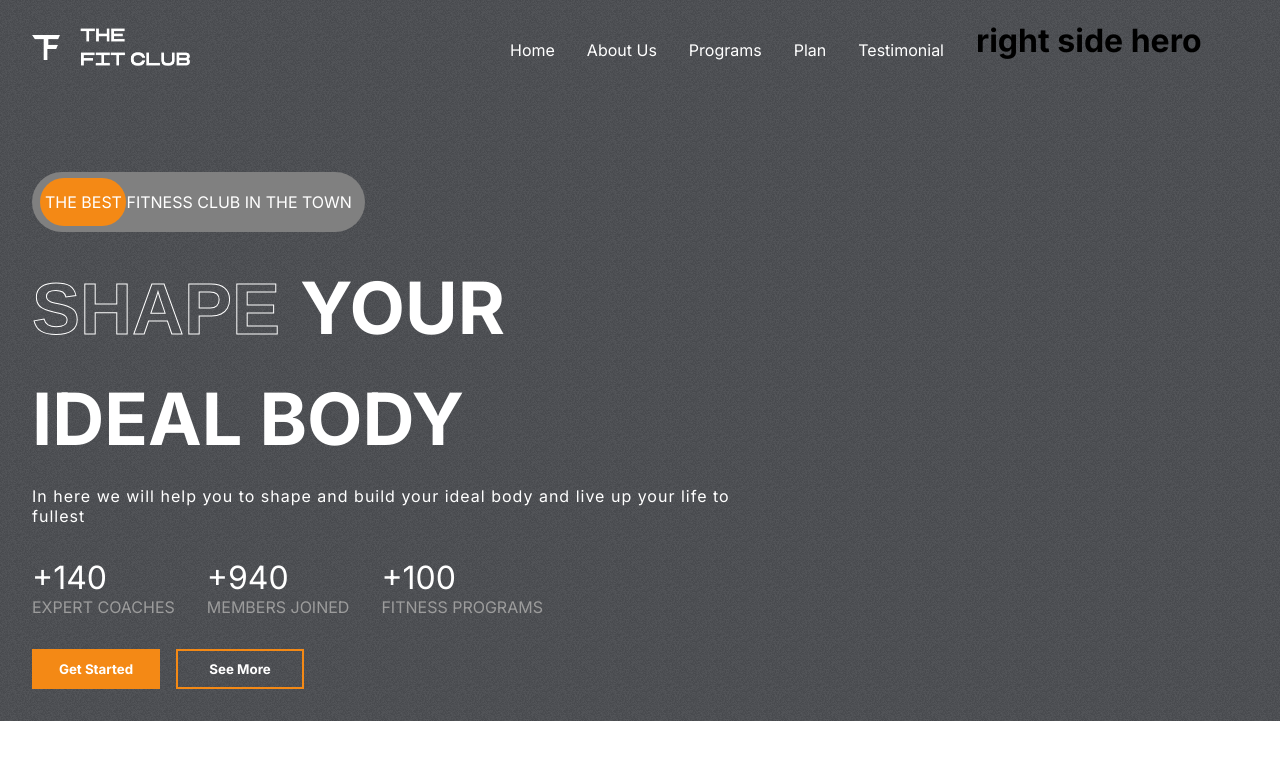
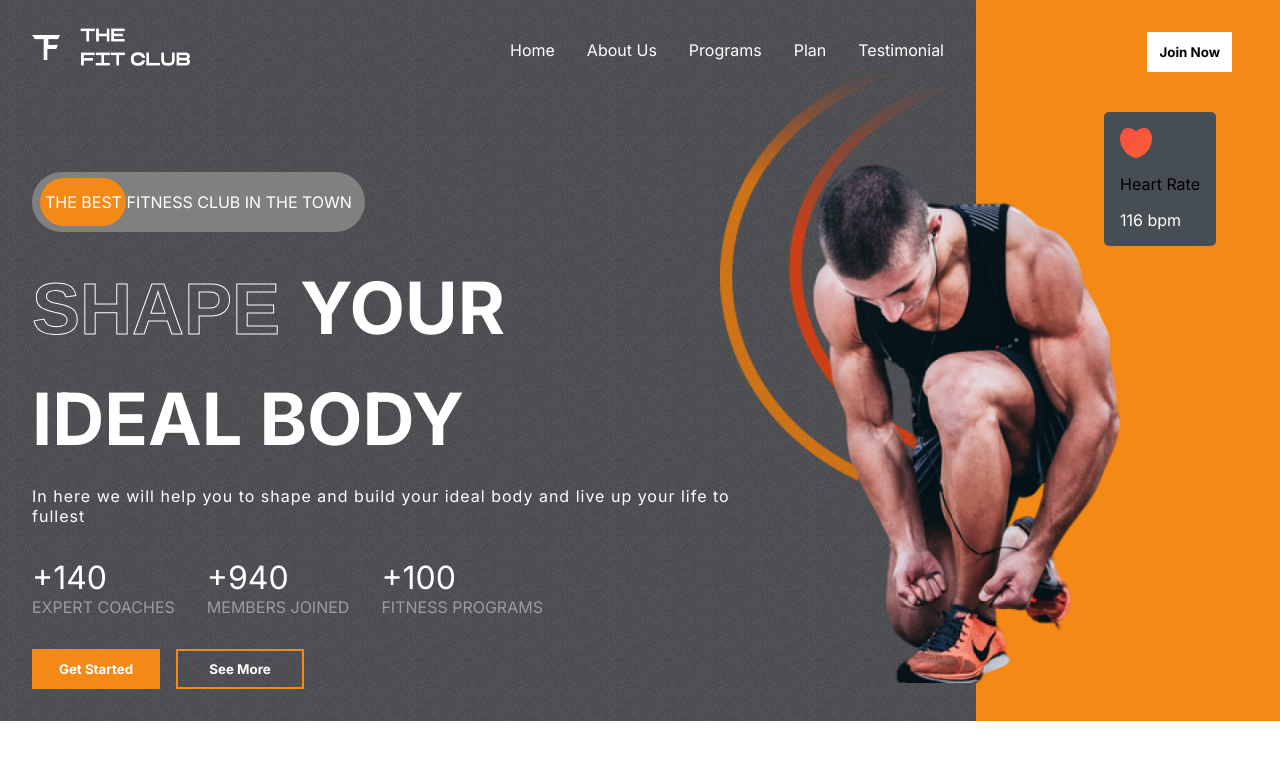
Before and after one commit to AlaminSarkerFRII/Fitness-Club, a React (Create React App) app: page / in a window 1280 px wide. Shown: the top 760 px of the page. Built offline with nearby package versions, Linux system fonts and the light colour scheme.

Commit message:
update hero images

```diff
--- a/src/components/Hero/Hero.css
+++ b/src/components/Hero/Hero.css
@@ -1,9 +1,9 @@
-.hero{
+.hero {
     display: flex;
     justify-content: space-between;
 }
 
-.left-h{
+.left-h {
     padding: 2rem;
     padding-top: 1.5rem;
     flex: 3;
@@ -11,28 +11,32 @@
     gap: 2rem;
     flex-direction: column;
 }
-.right-h{
+
+.right-h {
     flex: 1;
+    position: relative;
+    background-color: var(--orange);
 }
 
-.the-best-add{
+.the-best-add {
     margin-top: 4rem;
     background-color: grey;
     border-radius: 4rem;
-    width:fit-content;
+    width: fit-content;
     padding: 20px 13px;
     text-transform: uppercase;
     display: flex;
     align-items: center;
     justify-content: flex-start;
     position: relative;
-    color:white;
+    color: white;
 }
-.the-best-add>span{
+
+.the-best-add>span {
     z-index: 2;
 }
 
-.the-best-add>div{
+.the-best-add>div {
     position: absolute;
     background-color: var(--orange);
     width: 5.4rem;
@@ -42,7 +46,7 @@
     z-index: 1;
 }
 
-.hero-text{
+.hero-text {
     display: flex;
     flex-direction: column;
     gap: 1.5rem;
@@ -53,46 +57,92 @@
     text-overflow: inherit;
 }
 
-.hero-text>div:nth-of-type(3){
+.hero-text>div:nth-of-type(3) {
     font-size: 1rem;
     font-weight: 200;
     width: 80%;
     letter-spacing: 1px;
     text-transform: none;
 }
-.figures{
+
+.figures {
     display: flex;
     gap: 2rem;
 }
 
-.figures>div{
+.figures>div {
     display: flex;
     flex-direction: column;
 }
-.figures>div>span:nth-of-type(1){
+
+.figures>div>span:nth-of-type(1) {
     font-size: 2rem;
     color: white;
 }
-.figures>div>span:nth-of-type(2){
+
+.figures>div>span:nth-of-type(2) {
     color: var(--gray);
     text-transform: uppercase;
 }
 
-.hero-buttons{
+.hero-buttons {
     display: flex;
-    gap:1rem;
+    gap: 1rem;
     font-weight: normal;
 }
 
-.hero-buttons>:nth-of-type(1){
+.hero-buttons>:nth-of-type(1) {
     color: white;
-    width:8rem;
+    width: 8rem;
     background-color: var(--orange);
 }
-.hero-buttons>:nth-of-type(2){
+
+.hero-buttons>:nth-of-type(2) {
     color: white;
     width: 8rem;
     background-color: transparent;
     border: 2px solid var(--orange);
+}
 
+.right-h>.btn{
+    position: absolute;
+    right: 3rem;top: 2rem;color: black;
 }
+
+.heart-rate{
+    display: flex;
+    flex-direction: column;
+    gap:1rem;
+    background-color: var(--darkGrey);
+    width:fit-content;
+    padding: 1rem;
+    align-items: start;
+    border-radius: 5px;
+    position: absolute;
+    right:4rem;
+    top:7rem;
+}
+
+.heart-rate>img{
+    width:2rem;
+}
+
+.heart-rate>:nth-of-type(2){
+    color: white;
+}
+
+/* hero  images */
+
+.hero-image{
+    position:absolute;
+    top: 10rem;
+    right: 8rem;
+    width: 23rem;
+}
+.hero-image-back{
+    position:absolute;
+    top: 4rem;
+    right: 20rem;
+    width: 15rem;
+    z-index: -1;
+}
--- a/src/components/Hero/Hero.jsx
+++ b/src/components/Hero/Hero.jsx
@@ -1,6 +1,12 @@
 import React from 'react';
 import Header from '../Header/Header';
 import './Hero.css'
+import Heroimage from "../../assets/hero_image.png"
+import Heroimageback from "../../assets/hero_image_back.png"
+import calories from "../../assets/calories.png"
+import heart from "../../assets/heart.png"
+
+
 
 const Hero = () => {
     return (
@@ -47,7 +53,15 @@ const Hero = () => {
                 </div>
             </div>
             <div className="right-h">
-                <h1>right side hero</h1>
+                <button className='btn'>Join Now</button>
+                <div className="heart-rate">
+                    <img src={heart} alt="heart-rate" />
+                    <span>Heart Rate</span>
+                    <span>116 bpm</span>
+                </div>
+                {/* hero images */}
+                <img src={Heroimage} alt="" className='hero-image' />
+                <img src={Heroimageback} alt="" className='hero-image-back' />
             </div>
         </div>
     );
```
